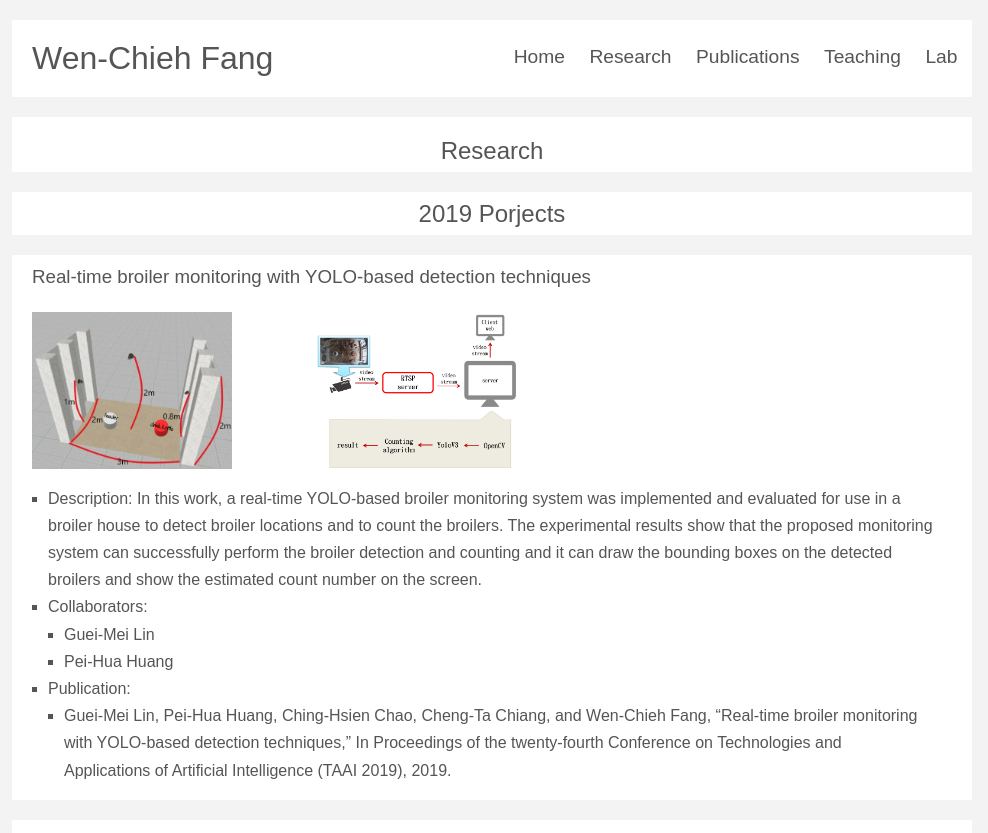
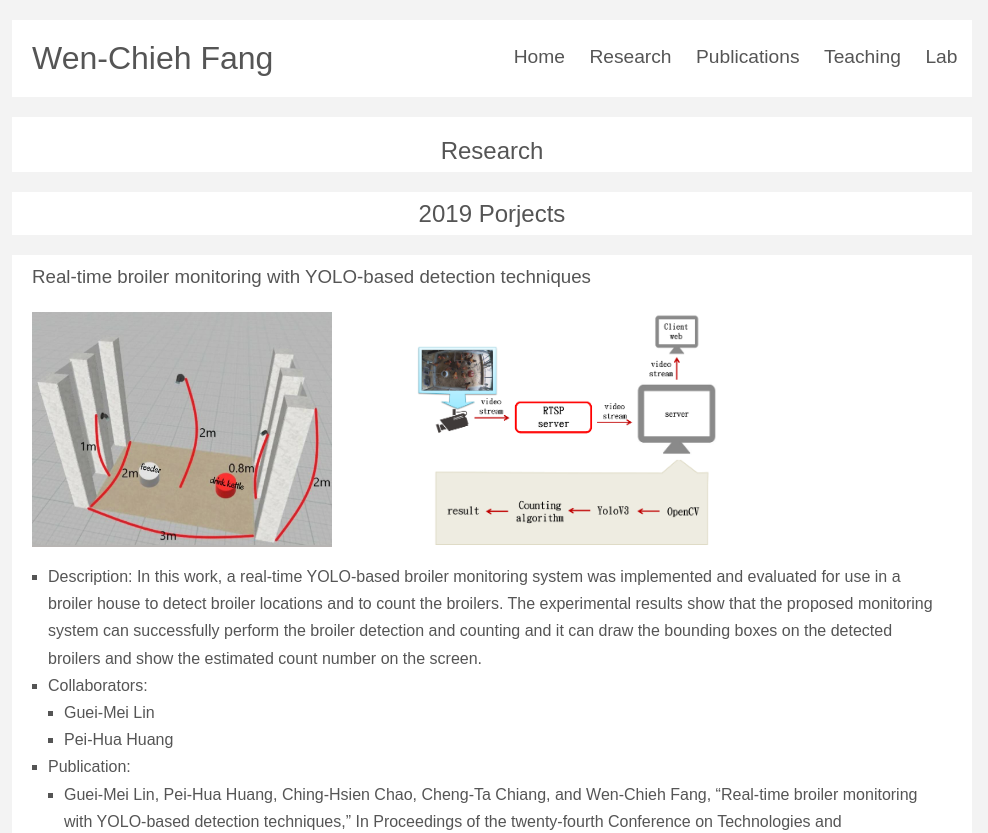
Before and after one commit to ncyu-deep/myblog, a Jekyll site: the page built from research.md, in a window 1280 px wide. Shown: the top 833 px of the page, without its empty margins (148-1136 px from the left). Built offline with Jekyll 4.4.1, drawn with Linux system fonts in a browser that asks for light colours; some web fonts are replaced.

Commit message:
Revised research.md

```diff
--- a/research.md
+++ b/research.md
@@ -13,8 +13,8 @@ title: My research
 
 <h3 style="text-align: left">Real-time broiler monitoring with YOLO-based detection techniques</h3>
 
-<img src="environment.png" align="center" style="margin-top:5px; margin-right:81px; width:200px" alt="environment"/>
-<img src="arch.png" align="center" style="margin-top:5px; margin-right:81px; width:200px" alt="architecture"/>
+<img src="environment.png" align="center" style="margin-top:5px; margin-right:81px; width:300px" alt="environment"/>
+<img src="arch.png" align="center" style="margin-top:5px; margin-right:81px; width:300px" alt="architecture"/>
 
 * Description: In this work, a real-time YOLO-based broiler monitoring system was implemented and evaluated for use in a broiler house to detect broiler locations and to count the broilers. The experimental results show that the proposed monitoring system can successfully perform the broiler detection
 and counting and it can draw the bounding boxes on the detected broilers and show the estimated count number on the screen.
```
